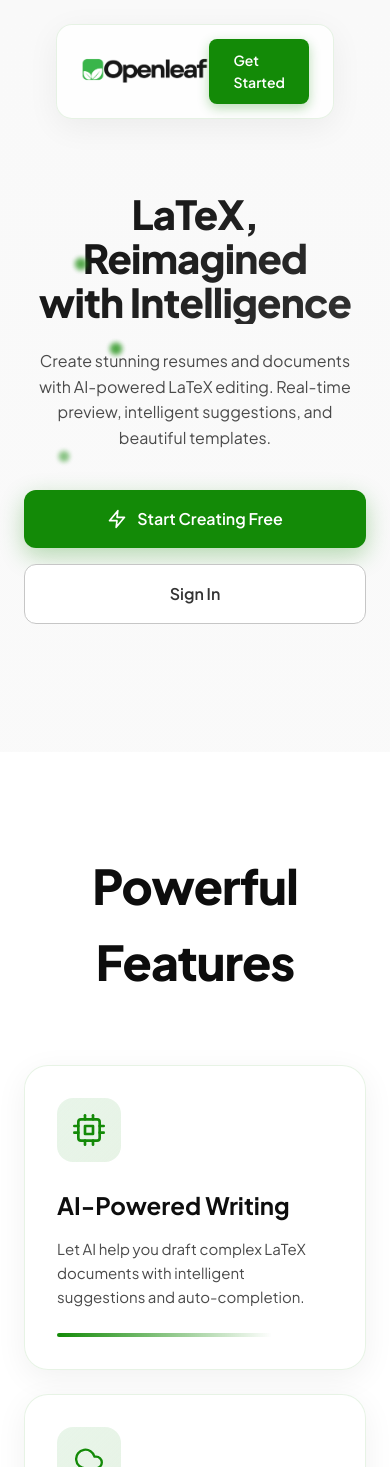
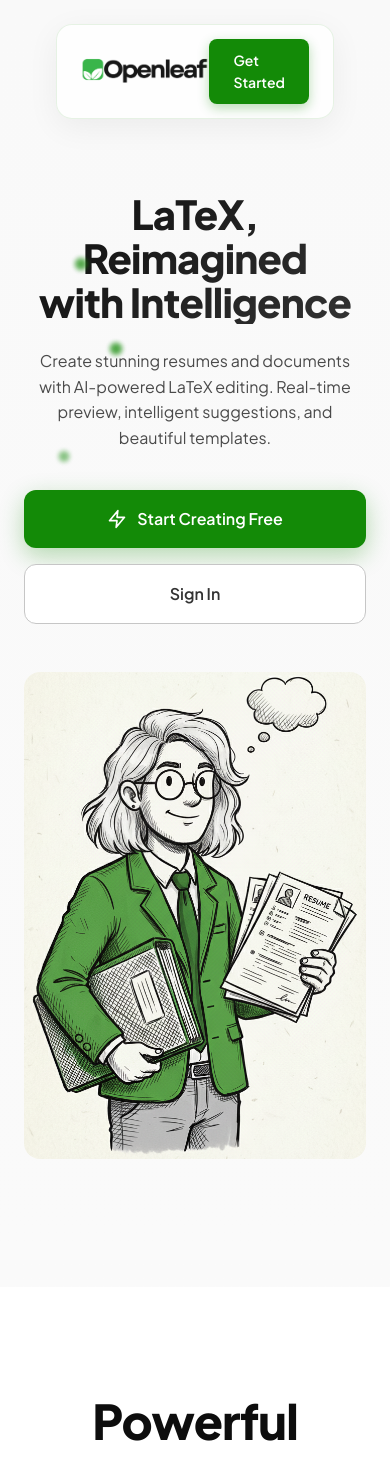
Before and after one commit to 051188-rk/Openleaf, a React (Vite) app in the folder frontend/: page / in a window 390 px wide. Shown: the top 1467 px of the page. Built offline with nearby package versions, Linux system fonts and the light colour scheme.

Commit message:
add:hero image added

```diff
--- a/frontend/src/pages/LandingPage.tsx
+++ b/frontend/src/pages/LandingPage.tsx
@@ -1,6 +1,7 @@
 import { Link } from 'react-router-dom';
 import { FiZap, FiCloud, FiUsers, FiFileText, FiCpu, FiTerminal, FiDownload, FiCheck, FiGithub, FiTwitter, FiLinkedin, FiMail } from 'react-icons/fi';
 import logoMain from '../assets/logo_main.png';
+import heroImage from '../assets/hero.png';
 import '../styles/landing.css';
 
 export function LandingPage() {
@@ -28,6 +29,7 @@ export function LandingPage() {
             {/* Hero Section */}
             <section className="hero-section">
                 <div className="container">
+                    <div className="hero-layout">
                         <div className="hero-content">
                             <h1 className="hero-title">
                                 LaTeX, Reimagined<br />with Intelligence
@@ -54,7 +56,10 @@ export function LandingPage() {
                             </div>
                         </div>
 
-
+                        <div className="hero-image">
+                            <img src={heroImage} alt="Openleaf Hero" />
+                        </div>
+                    </div>
                 </div>
             </section>
 
--- a/frontend/src/styles/landing.css
+++ b/frontend/src/styles/landing.css
@@ -104,11 +104,32 @@
     position: relative;
 }
 
+.hero-layout {
+    display: flex;
+    align-items: center;
+    justify-content: space-between;
+    gap: 4rem;
+}
+
 .hero-content {
     max-width: 700px;
     position: relative;
     z-index: 2;
     animation: fadeIn 0.8s ease-out 0.2s both;
+    flex: 1;
+}
+
+.hero-image {
+    flex: 1;
+    max-width: 500px;
+    animation: fadeIn 0.8s ease-out 0.4s both;
+}
+
+.hero-image img {
+    width: 100%;
+    height: auto;
+    display: block;
+    border-radius: 16px;
 }
 
 .hero-title {
@@ -765,13 +786,13 @@
 
 /* Responsive Design */
 @media (max-width: 1200px) {
-    .hero-visual {
-        position: relative;
-        right: auto;
-        top: auto;
-        transform: none;
-        width: 100%;
-        margin-top: 4rem;
+    .hero-layout {
+        flex-direction: column;
+        gap: 3rem;
+    }
+
+    .hero-image {
+        max-width: 100%;
     }
 
     .hero-title {
```
Lines whose indentation alone changed are shown as unchanged.
